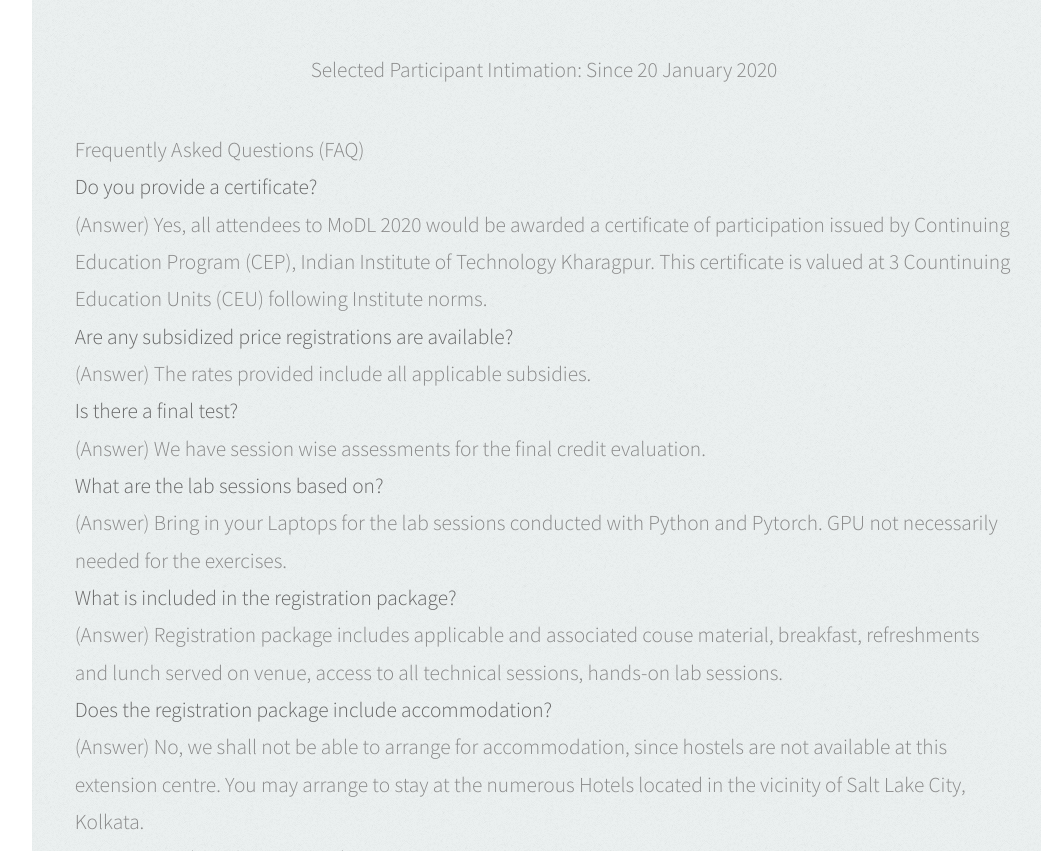
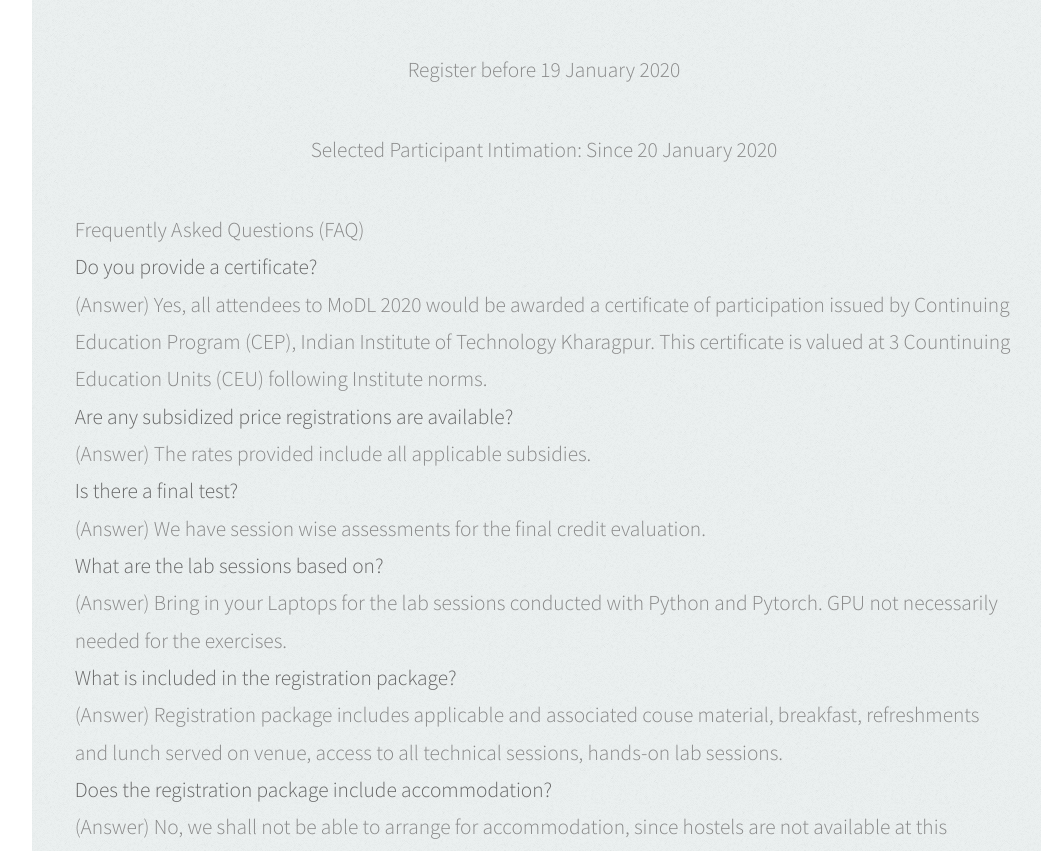
Before and after one commit to modliitkgp/modliitkgp.github.io, a plain HTML site: page index.html in a window 1280 px wide. Shown: the part 3872-4723 px from the top of the page, without its empty margins (224-1265 px from the left). Drawn offline with Linux system fonts and the light colour scheme.

Commit message:
Added registration deadline

```diff
--- a/index.html
+++ b/index.html
@@ -148,6 +148,7 @@
 
 							<p><iframe src="https://docs.google.com/spreadsheets/d/e/2PACX-1vSNC52lXBbiMkL2_JiVDximDE9rCBfbwgtQ3dSDbmlewrn07M1BxUrSBU34YJZ2k3MzckoySsldH9xh/pubhtml?gid=438617701&amp;single=true&amp;widget=true&amp;headers=false" width="600" height="350"></iframe></p>
 
+							<p>Register before 19 January 2020</p>
 							<p>Selected Participant Intimation: Since 20 January 2020</p>
 							<p align=left>Frequently Asked Questions (FAQ)
 							<br><b>Do you provide a certificate?</b>
```
